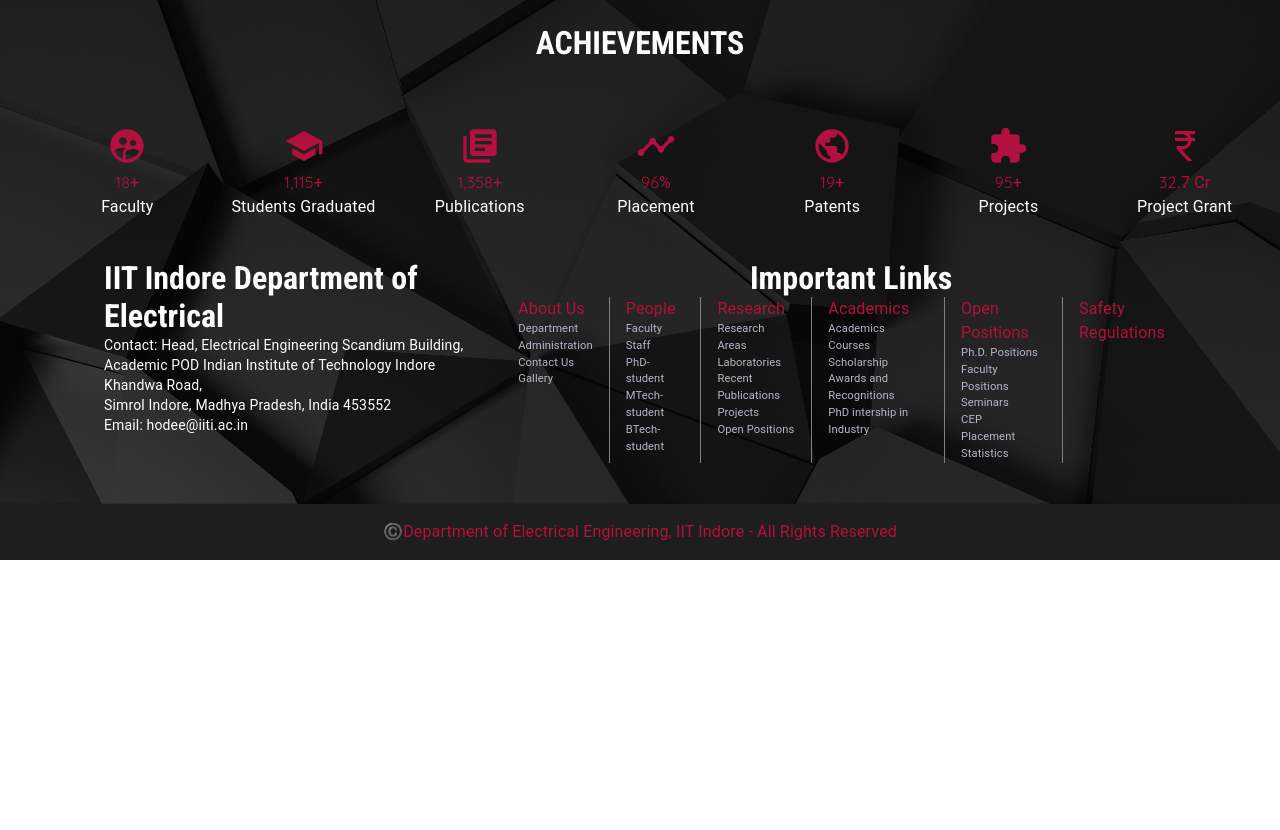
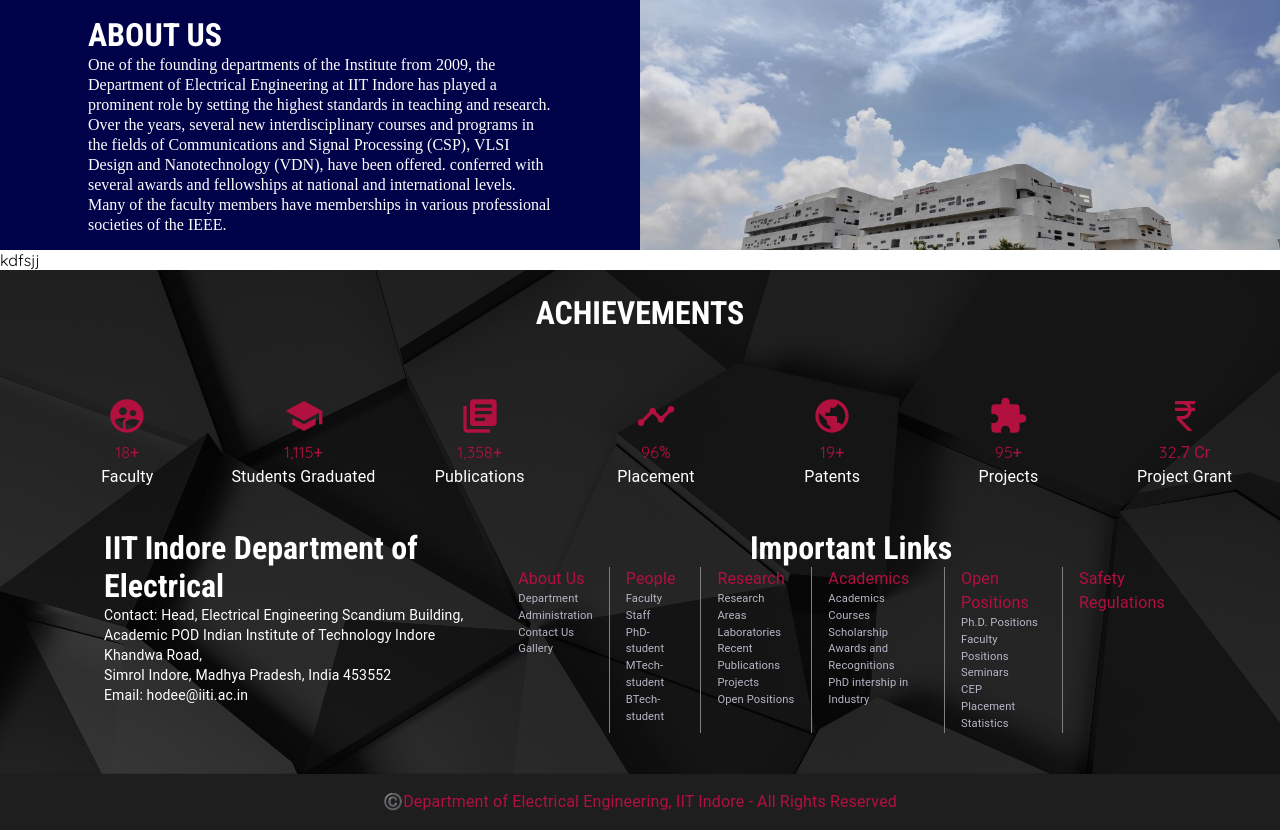
Before and after one commit to eewebsiteiiti/fork_frontend, a React (Create React App) app in the folder frontend/: page /about in a window 1280 px wide. Before the commit the page ends 800 px from the top, so only its background shows below. Built offline with nearby package versions, Linux system fonts and the light colour scheme; a web font is replaced by a local one.

Commit message:
completes the header

```diff
--- a/frontend/src/App.js
+++ b/frontend/src/App.js
@@ -4,6 +4,12 @@
 import HomePage from "./pages/HomePage";
 import { ThemeProvider } from "@mui/material/styles";
 import { BrowserRouter, Routes, Route } from "react-router-dom";
+import AboutPage from "./pages/AboutPage";
+import Header from "./components/Header";
+
+
+// importing the header data
+import { about } from "./HeaderData";
 
 
 function App() {
@@ -13,10 +19,18 @@
         <BrowserRouter>
           <Routes>
             <Route path="/" element={<HomePage />} />
+            <Route
+              path="/about"
+              element={
+                <>
+                  <Header title={about.title} description={about.description} image={about.image} />
+                  <AboutPage />
+                </>
+              }
+            />
           </Routes>
           <Footer />
         </BrowserRouter>
-
       </ThemeProvider>
     </div>
   );
--- /dev/null
+++ b/frontend/src/HeaderData.jsx
@@ -0,0 +1,29 @@
+export const about = {
+  title: "ABOUT US",
+  description:
+    "One of the founding departments of the Institute from 2009, the Department of Electrical Engineering at IIT Indore has played a prominent role by setting the highest standards in teaching and research. Over the years, several new interdisciplinary courses and programs in the fields of Communications and Signal Processing (CSP), VLSI Design and Nanotechnology (VDN), have been offered. conferred with several awards and fellowships at national and international levels. Many of the faculty members have memberships in various professional societies of the IEEE.",
+  image: "/Images/aboutPage.JPG",
+};
+// const about = {
+//   title: "About",
+//   description: "This is a simple react app that uses the MUI framework.",
+//   image: "/Images/AboutPage.JPG",
+// };
+
+// const about = {
+//   title: "About",
+//   description: "This is a simple react app that uses the MUI framework.",
+//   image: "/Images/AboutPage.jpg",
+// };
+
+// const about = {
+//   title: "About",
+//   description: "This is a simple react app that uses the MUI framework.",
+//   image: "/Images/AboutPage.jpg",
+// };
+
+// const about = {
+//   title: "About",
+//   description: "This is a simple react app that uses the MUI framework.",
+//   image: "/Images/AboutPage.jpg",
+// };
--- /dev/null
+++ b/frontend/src/components/Header.jsx
@@ -0,0 +1,31 @@
+import React from "react";
+import { Container, Grid, Typography } from "@mui/material";
+import "./styles/template.css";
+export default function Header(props) {
+  return (
+    <div className="header">
+      <Grid
+        container
+        sx={{
+          backgroundColor: "primary.main",
+          height: "fit-content",
+          overflow: "hidden",
+        }}
+      >
+        <Grid item xs={6} paddingX={8} paddingY={2}>
+          <Container>
+            <Typography variant="h1" color="white">
+              {props.title}
+            </Typography>
+            <Typography variant="p" color="white">
+              {props.description}
+            </Typography>
+          </Container>
+        </Grid>
+        <Grid item xs={6} className="template-bg">
+          {/* <img src={props.image} alt="" style={{ width: "100%" }} /> */}
+        </Grid>
+      </Grid>
+    </div>
+  );
+}
--- /dev/null
+++ b/frontend/src/components/styles/template.css
@@ -0,0 +1,8 @@
+.template-bg {
+  background-image: url("/public/Images/aboutPage.JPG");
+  background-size: cover;
+  /* background-repeat: no-repeat; */
+  /* background-attachment: fixed; */
+  background-position: center;
+
+}
--- /dev/null
+++ b/frontend/src/pages/AboutPage.jsx
@@ -0,0 +1,9 @@
+import React from 'react'
+
+export default function AboutPage() {
+  return (
+      <div className="about">
+        kdfsjj
+      </div>
+  )
+}
```
Also changed, not shown: frontend/src/pages/AboutUs.jsx (deleted, +0 -7 lines), frontend/public/Images/aboutPage.JPG (added).
